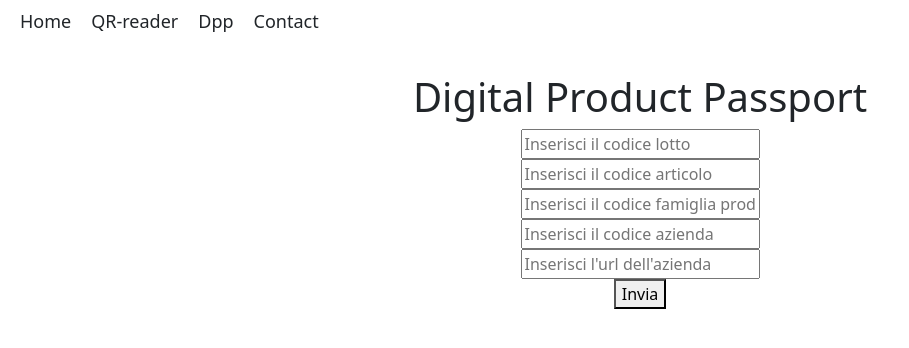
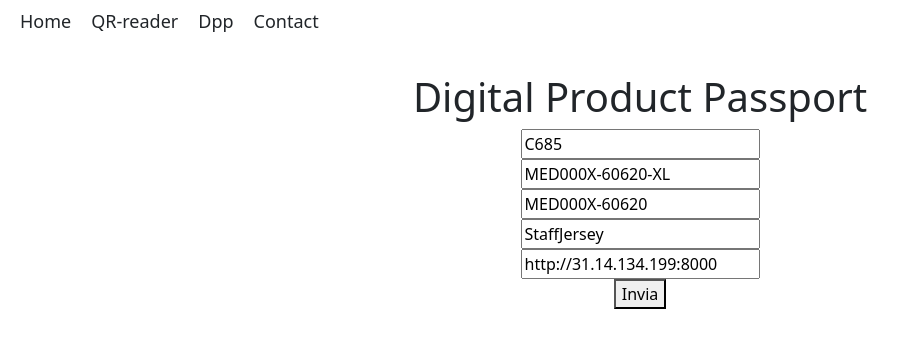
Before and after one commit to luca-morellini/dpp-browser, a React (Vite) app: page /dpp in a window 1280 px wide. Shown: the top 348 px of the page, without its empty margins (0-909 px from the left). Built offline with nearby package versions, Linux system fonts and the light colour scheme.

Commit message:
Added dpp-software default parameters

```diff
--- a/src/components/InputForm.jsx
+++ b/src/components/InputForm.jsx
@@ -2,11 +2,11 @@ import React, { useState } from 'react';
 
 function InputForm({ fetchData }) {
   const [formData, setFormData] = useState({
-    batch_code: '',
-    item_code: '',
-    productfamily_code: '',
-    company_code: '',
-    url: '',
+    batch_code: 'C685',
+    item_code: 'MED000X-60620-XL',
+    productfamily_code: 'MED000X-60620',
+    company_code: 'StaffJersey',
+    url: 'http://31.14.134.199:8000',
   });
 
   const handleFormChange = (event) => {
```
